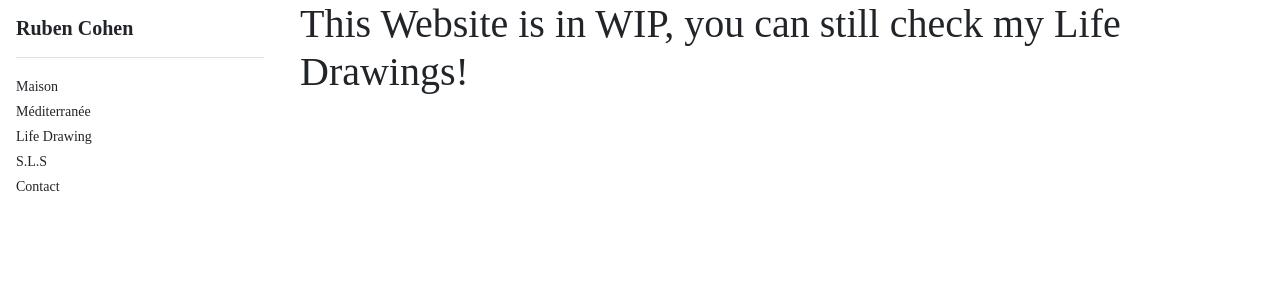
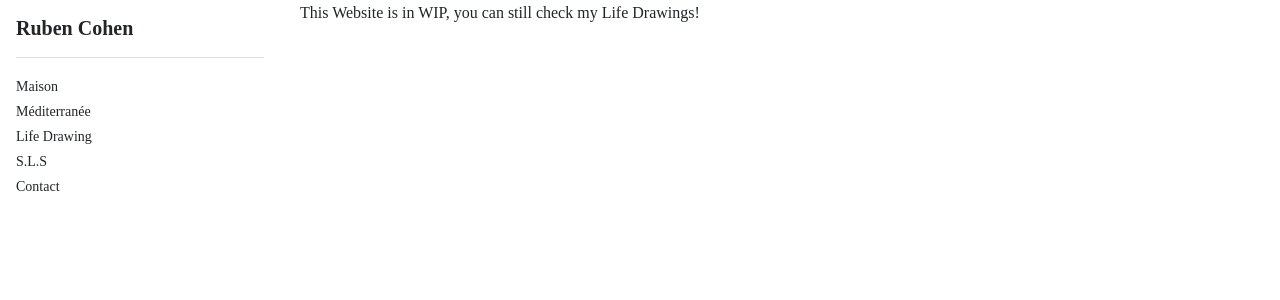
Before and after one commit to Alberthaux/test, a Flask app: page / in a window 1280 px wide. Shown: the top 300 px of the page. Run offline with Flask 2, Linux system fonts and the light colour scheme; some libraries are stand-ins or nearby versions.

```diff
--- a/market/__init__.py
+++ b/market/__init__.py
@@ -1,9 +1,13 @@
 from flask import Flask
 from flask_bootstrap import Bootstrap5
+import os
 #from flask_sqlalchemy import SQLAlchemy
 
 app = Flask(__name__)
 bootstrap = Bootstrap5(app)
+app.config.from_mapping(
+        SECRET_KEY = os.environ.get('SECRET_KEY') or 'dev_key'
+    )
 app.config['SECRET_KEY'] = '10a42d96348a2d28b325ac86'
 #app.config['SQLALCHEMY_DATABASE_URI'] = 'sqlite:///test.db'
 #db = SQLAlchemy(app)
--- a/market/templates/home.html
+++ b/market/templates/home.html
@@ -1,5 +1,5 @@
 {% extends 'base.html' %}
 {% block title %}Home{% endblock %}
 {% block content %}
-<p class="display-6">This Website is in WIP, you can still check my Life Drawings! </p>
+<p>This Website is in WIP, you can still check my Life Drawings! </p>
 {% endblock %}
--- a/requirements.txt
+++ b/requirements.txt
@@ -16,6 +16,8 @@ importlib-metadata==4.12.0
 itsdangerous==2.1.2
 Jinja2==3.1.2
 MarkupSafe==2.1.1
+python-dotenv==0.21.0
+six @ file:///AppleInternal/BuildRoot/Library/Caches/com.apple.xbs/Sources/python3/python3-110/six-1.15.0-py2.py3-none-any.whl
 SQLAlchemy==1.4.41
 visitor==0.1.3
 Werkzeug==2.2.2
```
Also changed, not shown: 1 other file.
